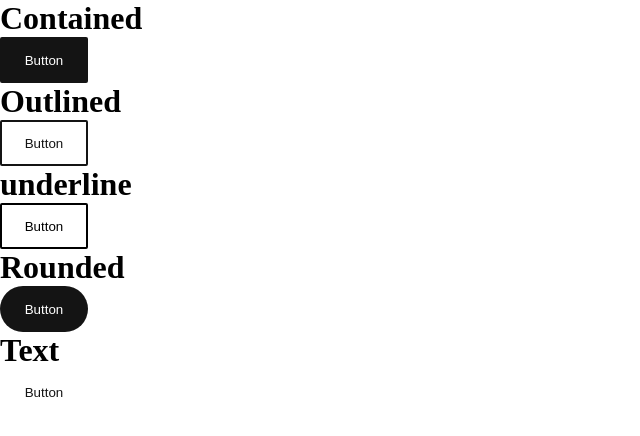
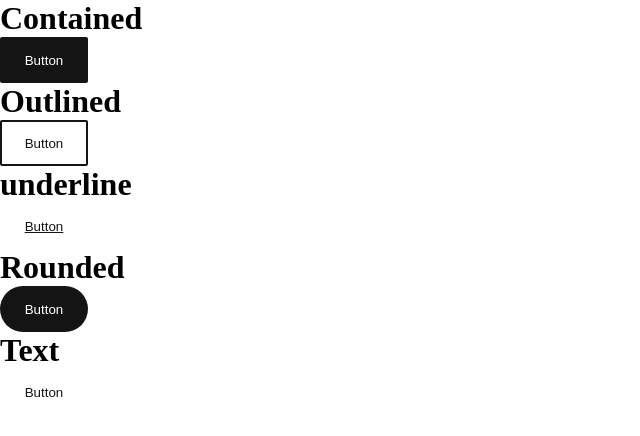
Before and after one commit to EntryDSM/exit-front-end, a Next.js app: page / in a window 1280 px wide. Shown: the top 436 px of the page, without its empty margins (0-640 px from the left). Built offline with nearby package versions, Linux system fonts and the light colour scheme.

Commit message:
Feat : With Icon 부분 추가
1. 현재 이벤트 상태에 따라 스타일 반환하는 함수 미완성

```diff
--- a/src/components/common/button/index.tsx
+++ b/src/components/common/button/index.tsx
@@ -1,35 +1,49 @@
-import { ButtonStatus, IButtonProps, IButtonStatus, IPropsType } from './type';
-import { dispatchAction, getButtonPropsByKinds } from './service';
+import { ButtonProps, ButtonStatus, IButtonStatus, PropsType } from './type';
+import { dispatchAction, getButtonPropsByButtonKinds } from './service';
+import { useState } from 'react';
 import { _button } from './style';
-import { useState } from 'react';
 
-/***
- * @param btnKinds ButtonKind(Enum) 타입으로 작성해야 합니다.
- */
-export const Button = ({ ...props }: IPropsType) => {
-  const buttonStatusProps: IButtonStatus = getButtonPropsByKinds(
+export const Button = ({ ...props }: PropsType) => {
+  const buttonStatusProps: IButtonStatus = getButtonPropsByButtonKinds(
     props.btnKinds,
     { ...props }
   );
-  const [buttonProps, setButtonProps] = useState<IButtonProps>({
+  const [buttonProps, setButtonProps] = useState<ButtonProps>({
     ...props,
     buttonStatus: buttonStatusProps,
     currentStatus: props.initStatus ?? ButtonStatus.ENABLED,
   });
+  const { icon: Icon } = props;
   return (
     <_button
       {...buttonProps}
       disabled={buttonProps.currentStatus === ButtonStatus.DISABLED}
       onMouseOver={() =>
-        dispatchAction({ action: ButtonStatus.HOVER, setButtonProps })
+        dispatchAction({
+          action: ButtonStatus.HOVER,
+          mutationButtonPropsSetter: setButtonProps,
+        })
       }
       onMouseLeave={() =>
-        dispatchAction({ action: ButtonStatus.ENABLED, setButtonProps })
+        dispatchAction({
+          action: ButtonStatus.ENABLED,
+          mutationButtonPropsSetter: setButtonProps,
+        })
       }
       onMouseDown={() =>
-        dispatchAction({ action: ButtonStatus.PRESSED, setButtonProps })
+        dispatchAction({
+          action: ButtonStatus.PRESSED,
+          mutationButtonPropsSetter: setButtonProps,
+        })
+      }
+      onMouseUp={() =>
+        dispatchAction({
+          action: ButtonStatus.HOVER,
+          mutationButtonPropsSetter: setButtonProps,
+        })
       }
     >
+      {Icon ? Icon({ width: 10, height: 10, fillColor: 'gray50' }) : null}
       {buttonProps.children}
     </_button>
   );
--- a/src/components/common/button/model.ts
+++ b/src/components/common/button/model.ts
@@ -24,6 +24,7 @@ export const containedConfig: IButtonStatus = {
     border: {
       radius: 2,
     },
+    fillColor: 'gray50',
   },
 };
 
@@ -38,6 +39,7 @@ export const outlinedConfig: IButtonStatus = {
     border: {
       borderColor: 'gray600',
     },
+    fillColor: 'gray50',
   },
   [ButtonStatus.PRESSED]: {
     bgColor: 'gray500',
@@ -45,13 +47,14 @@ export const outlinedConfig: IButtonStatus = {
     border: {
       borderColor: 'gray500',
     },
+    fillColor: 'gray50',
   },
   [ButtonStatus.DISABLED]: {
-    bgColor: 'gray300',
     fontColor: 'gray300',
     border: {
       borderColor: 'gray300',
     },
+    fillColor: 'gray300',
   },
   [ButtonStatus.WITH_ICON]: {
     bgColor: 'gray800',
@@ -65,6 +68,7 @@ export const outlinedConfig: IButtonStatus = {
       radius: 2,
       borderColor: 'gray800',
     },
+    fillColor: 'gray800',
   },
 };
 
@@ -92,13 +96,14 @@ export const roundedConfig: IButtonStatus = {
       radius: 100,
     },
     fontColor: 'gray50',
+    fillColor: 'gray50',
   },
 };
 
 export const underlineConfig: IButtonStatus = {
   [ButtonStatus.ENABLED]: {},
   [ButtonStatus.HOVER]: {
-    bgColor: 'gray100',
+    fontColor: 'gray500',
   },
   [ButtonStatus.PRESSED]: {},
   [ButtonStatus.DISABLED]: {
@@ -107,11 +112,8 @@ export const underlineConfig: IButtonStatus = {
   [ButtonStatus.WITH_ICON]: {},
   [ButtonStatus.ICON_ONLY]: {},
   default: {
-    border: {
-      border: 2,
-      radius: 2,
-    },
     bgColor: 'gray50',
+    fontColor: 'gray800',
     isUnderline: true,
   },
 };
@@ -126,11 +128,13 @@ export const textConfig: IButtonStatus = {
   },
   [ButtonStatus.DISABLED]: {
     fontColor: 'gray200',
+    fillColor: 'gray200',
   },
   [ButtonStatus.WITH_ICON]: {},
   [ButtonStatus.ICON_ONLY]: {},
   default: {
     fontColor: 'gray800',
     bgColor: 'gray50',
+    fillColor: 'gray800',
   },
 };
--- a/src/components/common/button/service.ts
+++ b/src/components/common/button/service.ts
@@ -1,9 +1,9 @@
 import {
   ButtonKinds,
   ButtonStatus,
-  IButtonProps,
+  DispatchActionResponse,
   IButtonStatus,
-  IPropsType,
+  PropsType,
 } from './type';
 import {
   containedConfig,
@@ -12,36 +12,25 @@ import {
   textConfig,
   underlineConfig,
 } from './model';
-import { Dispatch, SetStateAction } from 'react';
+import { Colors } from '../../../styles/theme/color';
 
 export const onAction = ({
   action,
+  mutationButtonPropsSetter,
   ...props
-}: {
-  action: ButtonStatus;
-  [key: string]: any;
-}) => {
-  const setButtonProps = props.setButtonProps as Dispatch<
-    SetStateAction<IButtonProps>
-  >;
-  setButtonProps((current) => {
+}: DispatchActionResponse) => {
+  mutationButtonPropsSetter((current) => {
     return {
       ...current,
       currentStatus: action,
     };
   });
 };
-export const dispatchAction = ({
-  action,
-  ...props
-}: {
-  action: ButtonStatus;
-  [key: string]: any;
-}) => onAction({ action: action, ...props });
-
-export const getButtonPropsByKinds = (
+export const dispatchAction = ({ action, ...props }: DispatchActionResponse) =>
+  onAction({ action: action, ...props });
+export const getButtonPropsByButtonKinds = (
   type: ButtonKinds,
-  { ...props }: IPropsType
+  { ...props }: PropsType
 ): IButtonStatus => {
   switch (type) {
     case ButtonKinds.UNDERLINE:
@@ -56,3 +45,36 @@ export const getButtonPropsByKinds = (
       return outlinedConfig;
   }
 };
+
+interface IMutateStyle {
+  // TODO 타입 정하
+}
+
+// TODO 미완성
+export const getButtonStatusPropsByCurrentStatus = ({
+  buttonStatus,
+  currentStatus,
+  mutateStyle,
+}: {
+  buttonStatus: IButtonStatus;
+  currentStatus: ButtonStatus;
+  mutateStyle: keyof IMutateStyle;
+}) => {
+  switch (mutateStyle) {
+    case 'bgColor':
+    case 'fontColor':
+    case 'fillColor':
+      const _color =
+        buttonStatus[currentStatus][mutateStyle] ??
+        buttonStatus.default![mutateStyle];
+      console.log(Colors[_color!]);
+      return Colors[_color!];
+    // case "border":
+    //     return buttonStatus[currentStatus][mutateStyle] ?? buttonStatus.default![mutateStyle];
+    case 'isUnderline':
+      const _isUnderLine =
+        buttonStatus[currentStatus]['isUnderline'] ??
+        buttonStatus.default!.isUnderline;
+      return _isUnderLine ? 'underline' : null;
+  }
+};
--- a/src/components/common/button/style.ts
+++ b/src/components/common/button/style.ts
@@ -1,11 +1,20 @@
 import styled from '@emotion/styled';
-import { ButtonStatus, IButtonProps } from './type';
+import { ButtonProps } from './type';
 import { Colors } from '../../../styles/theme/color';
 
 // TODO 스타일 코드 리펙
-export const _button = styled.button<IButtonProps>`
+export const _button = styled.button<ButtonProps>`
+  display: flex;
+  align-items: center;
+  justify-content: center;
   width: ${({ width = 88 }) => width}px;
   height: ${({ height = 46 }) => height}px;
+  text-decoration: ${({ buttonStatus, currentStatus }) => {
+    const isUnderLine =
+      buttonStatus[currentStatus]['isUnderline'] ??
+      buttonStatus.default?.isUnderline;
+    return isUnderLine ? 'underline' : null;
+  }};
   color: ${({ buttonStatus, currentStatus }) => {
     const _color =
       buttonStatus[currentStatus].fontColor ?? buttonStatus.default?.fontColor;
@@ -16,28 +25,23 @@ export const _button = styled.button<IButtonProps>`
       buttonStatus[currentStatus].bgColor ?? buttonStatus?.default?.bgColor;
     return Colors[_color!];
   }};
-  border: ${({ buttonStatus, currentStatus }) =>
-    buttonStatus[currentStatus].border?.border ??
-    buttonStatus?.default?.border?.border}px solid;
+  border: ${({ buttonStatus, currentStatus }) => {
+    return `${
+      buttonStatus[currentStatus].border?.border ??
+      buttonStatus?.default?.border?.border
+    }px solid`;
+  }};
+  border-color: ${({ buttonStatus, currentStatus }) => {
+    const color =
+      buttonStatus[currentStatus].border?.borderColor ??
+      buttonStatus.default?.border?.borderColor;
+    return Colors[color!];
+  }};
   border-radius: ${({ buttonStatus, currentStatus }) =>
     buttonStatus[currentStatus].border?.radius ??
     buttonStatus.default?.border?.radius}px
 }
 
+;
 
-&:hover {
-  background-color: ${({ buttonStatus }) =>
-    buttonStatus[ButtonStatus.HOVER].bgColor};
-  border: ${({ buttonStatus }) =>
-    buttonStatus[ButtonStatus.HOVER].border?.border}px solid;
-  color: ${({ buttonStatus }) => buttonStatus[ButtonStatus.HOVER].fontColor};
-}
-
-&:active {
-  background-color: ${({ buttonStatus }) =>
-    buttonStatus[ButtonStatus.PRESSED].bgColor};
-  border: ${({ buttonStatus }) =>
-    buttonStatus[ButtonStatus.PRESSED].border?.border}px solid;
-  color: ${({ buttonStatus }) => buttonStatus[ButtonStatus.PRESSED].fontColor};
-}
 `;
--- a/src/components/common/button/type.ts
+++ b/src/components/common/button/type.ts
@@ -1,5 +1,6 @@
 import { colorKeyOfType } from '../../../styles/theme/color';
-import { ReactNode } from 'react';
+import { Dispatch, ReactNode, SetStateAction } from 'react';
+import { IconResponse } from '../../../assets/icon/@type';
 
 export enum ButtonKinds {
   CONTAINED = 'CONTAINED',
@@ -18,17 +19,17 @@ export enum ButtonStatus {
   ICON_ONLY = 'ICON_ONLY',
 }
 
-export interface IPropsType {
+export interface PropsType {
   className?: string;
   btnKinds: ButtonKinds;
   width?: number;
   height?: number;
-  icon?: SVGElement;
+  icon?: (props: IconResponse) => JSX.Element;
   initStatus?: ButtonStatus;
   children: ReactNode;
 }
 
-export interface IButtonProps extends IPropsType {
+export interface ButtonProps extends PropsType {
   buttonStatus: IButtonStatus;
   currentStatus: ButtonStatus;
 }
@@ -49,6 +50,7 @@ export interface ButtonStatusValues {
   bgColor?: colorKeyOfType;
   fontColor?: colorKeyOfType;
   isUnderline?: boolean;
+  fillColor?: colorKeyOfType;
 }
 
 export interface BorderProps {
@@ -56,3 +58,10 @@ export interface BorderProps {
   borderColor?: colorKeyOfType;
   radius?: number;
 }
+
+export interface DispatchActionResponse {
+  action: ButtonStatus;
+  mutationButtonPropsSetter: Dispatch<SetStateAction<ButtonProps>>;
+
+  [key: string]: any;
+}
```
